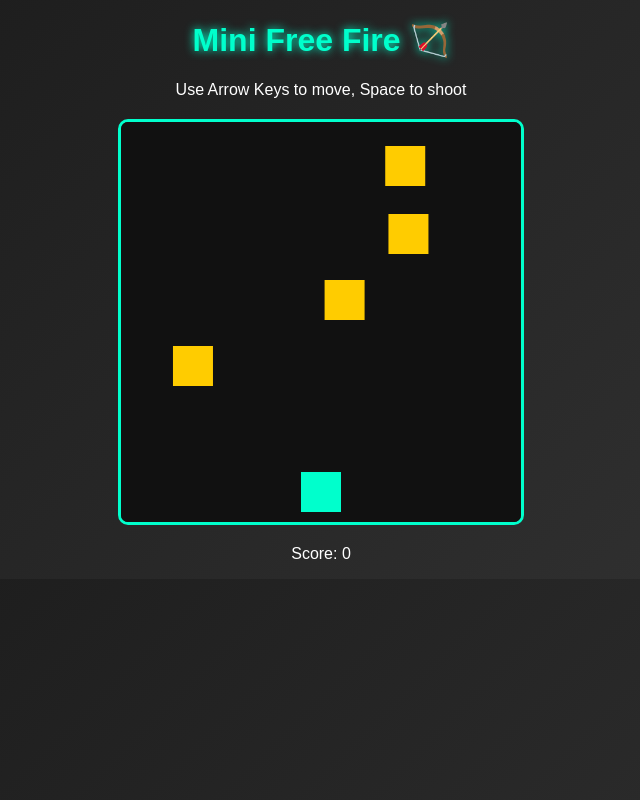
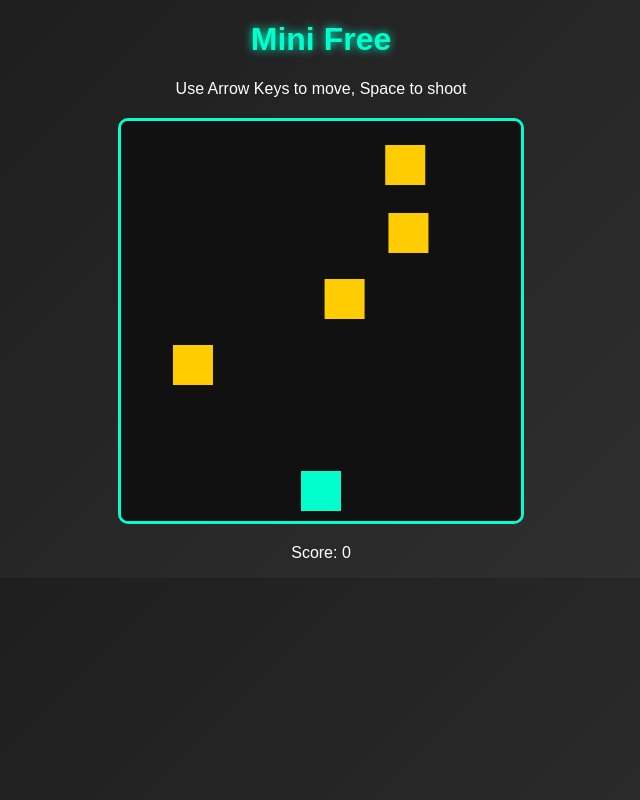
Before and after one commit to subinathapa2004/mini-free-fire-style, a plain HTML site: page index.html in a window 1280 px wide. Shown: the whole page, without its empty margins (319-959 px from the left). Drawn offline with Linux system fonts and the light colour scheme.

```diff
--- a/index.html
+++ b/index.html
@@ -7,7 +7,7 @@
   <link rel="stylesheet" href="style.css" />
 </head>
 <body>
-  <h1>Mini Free Fire 🏹</h1>
+  <h1>Mini Free </h1>
   <p>Use Arrow Keys to move, Space to shoot</p>
   <canvas id="gameCanvas"></canvas>
   <p>Score: <span id="score">0</span></p>
```
